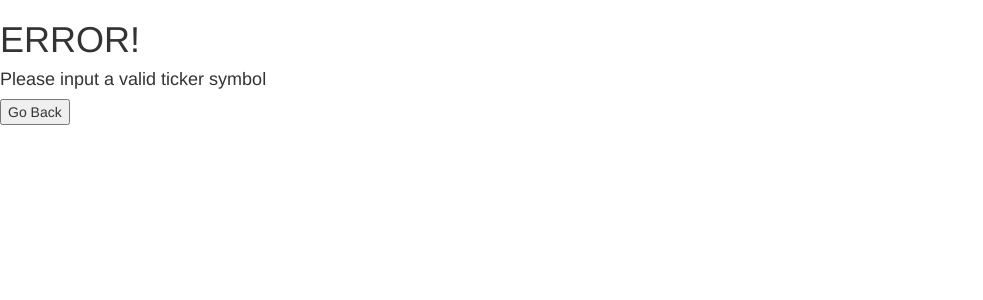
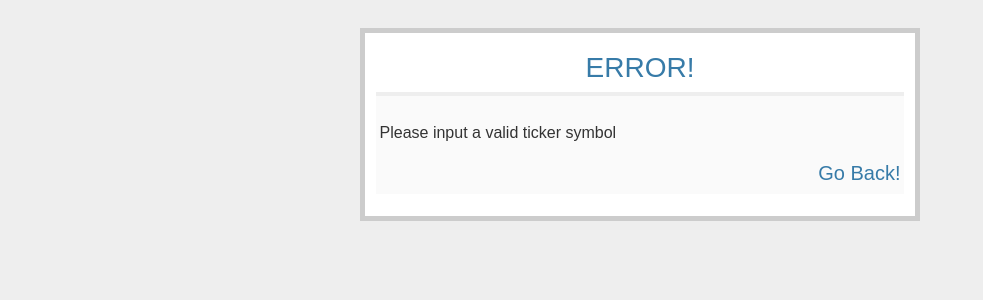
Before and after one commit to chenglulu1127/luluflaskstock, a Flask app: template templates/error.html in a window 1280 px wide. Shown: the top 300 px of the page, without its empty margins (0-983 px from the left). Run offline with Flask 2, Linux system fonts and the light colour scheme; the template is opened without the code that fills it, so the values that code supplies are empty; some libraries are stand-ins or nearby versions.

Commit message:
beautify

```diff
--- a/app.py
+++ b/app.py
@@ -47,6 +47,7 @@ def index():
     else:
         app.stockForm = form
         json_data = get_data(app.stockForm.data['stock'])
+        app.stock_name='%s' % app.stockForm.data['stock']
         app.json_data = json_data
         if 'error' in json_data:
         	return render_template('error.html')
@@ -108,8 +109,7 @@ def graph():
         	p.line('index', 'price'+str(color_index+1), source=df_plot, line_color=mypalette[color_index], line_width=2, legend=line_name)
 
     script, div = components(p)
-
-    return render_template('graph.html', script=script, div=div)
+    return render_template('graph.html', script=script, div=div, data=app.stock_name)
 
 
 if __name__ == '__main__':
--- /dev/null
+++ b/static/style.css
@@ -0,0 +1,16 @@
+body            { font-family: sans-serif; background: #eee; }
+a, h1, h4, h3   { color: #377BA8; }
+h1, h4, h3      { font-family: 'Arial', serif; margin: 0; }
+h1              { font-size:28px; border-bottom: 4px solid #eee; text-align: center; padding-bottom: 0.3em; padding-top: 0.3em; }
+h4              { font-size:16px; padding-bottom: 0.3em; padding-top: 0.3em; }
+h3              { font-size:20px; padding-bottom: 0.3em; padding-top: 0.3em; text-align: right;}
+h2              { font-size:16px; padding-bottom: 0.3em; padding-top: 0.3em; text-align: left;}
+p               { font-size:14px; font-family: 'Arial', serif; }
+
+.page           { margin: 2em auto; width: 40em; border: 5px solid #ccc;
+                  padding: 0.8em; background: white; }
+.metanav        { text-align: left; font-size: 0.8em; padding: 0.3em;
+                  margin-bottom: 1em; background: #fafafa; }
+.flash          { background: #CEE5F5; padding: 0.5em;
+                  border: 1px solid #AACBE2; }
+.error          { background: #F0D6D6; padding: 0.5em; }
--- a/templates/error.html
+++ b/templates/error.html
@@ -2,21 +2,20 @@
 <html lang="en">
 	<head>
 		<meta charset="utf-8">
-		<title>ERROR</title>
+		<title>Lulu MileStone Project</title>
+		<link rel="shortcut icon" href = "{{ url_for('static',filename='icon.ico') }}" >
 		<link rel="stylesheet" href="https://maxcdn.bootstrapcdn.com/bootstrap/3.3.5/css/bootstrap.min.css">
 		<link rel="stylesheet" href="https://maxcdn.bootstrapcdn.com/bootstrap/3.3.5/css/bootstrap-theme.min.css">
+		<link rel= "stylesheet" type= "text/css" href= "{{ url_for('static',filename='style.css') }}">
 		<script src="https://maxcdn.bootstrapcdn.com/bootstrap/3.3.5/js/bootstrap.min.js"></script>
 	</head>
 	<body>
 		<div class=page>
-  			<h1>ERROR!</h1>
+  			<h1 align="left">ERROR!</h1>
   			<div class=metanav>
-				<h4>Please input a valid ticker symbol</h4>
-				<form id='errormessage' action="error" method="post">
-					<p>
-						<input type="submit" value="Go Back">
-            		</p>
-				</form>
+				<h2>Please input a valid ticker symbol </h2>
+				<h3><a href="{{ url_for('index') }}">Go Back!</a></h3>
+
 			</div>
 		</div>
 	</body>
```
Also changed, not shown: templates/graph.html (+4 -3 lines), templates/index.html (+5 -3 lines), static/icon.ico (added).
